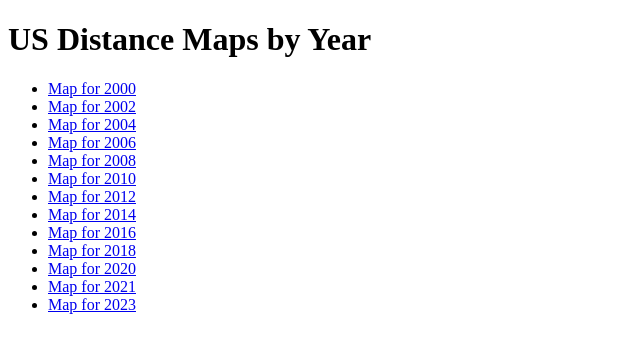
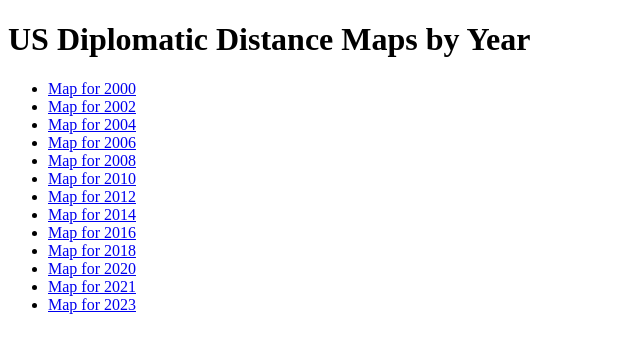
Before and after one commit to Technicoloriii/DAH_US, a plain HTML site: page index.html in a window 1280 px wide. Shown: the whole page, without its empty margins (0-640 px from the left). Drawn offline with Linux system fonts and the light colour scheme.

Commit message:
Update index.html

```diff
--- a/index.html
+++ b/index.html
@@ -3,10 +3,10 @@
 <head>
     <meta charset="UTF-8">
     <meta name="viewport" content="width=device-width, initial-scale=1.0">
-    <title>US Distance Maps</title>
+    <title>US Diplomatic Distance Maps</title>
 </head>
 <body>
-    <h1>US Distance Maps by Year</h1>
+    <h1>US Diplomatic Distance Maps by Year</h1>
     <ul>
         <li><a href="output/Charts_and_Visualizations/us_distance_map_2000_iso3c.html">Map for 2000</a></li>
         <li><a href="output/Charts_and_Visualizations/us_distance_map_2002_iso3c.html">Map for 2002</a></li>
```
